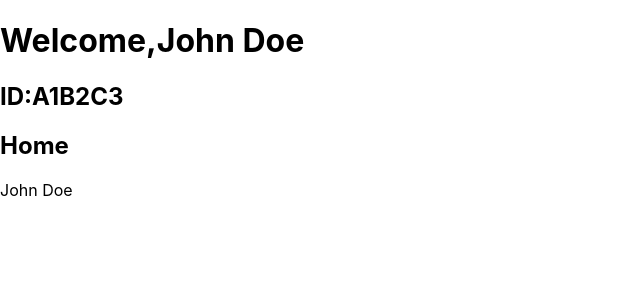
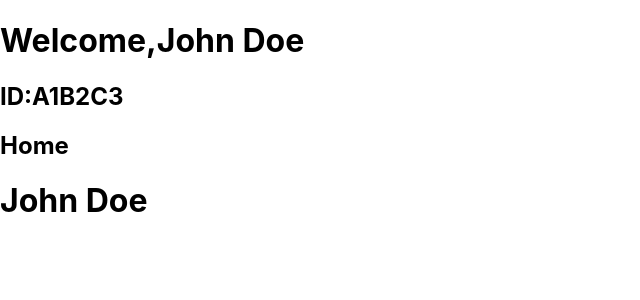
Before and after one commit to taerinlee/my-context-test, a React (Create React App) app: page / in a window 1280 px wide. Shown: the top 300 px of the page, without its empty margins (0-640 px from the left). Built offline with nearby package versions, Linux system fonts and the light colour scheme.

Commit message:
Add rest components

```diff
--- a/src/App.js
+++ b/src/App.js
@@ -21,11 +21,19 @@ function TopNav({ title }) {
   );
 }
 
+function Profile({ username }) {
+  return <h1>{username}</h1>;
+}
+
+function Page({ username }) {
+  return <Profile {...{ username }} />;
+}
+
 function Main({ title, username }) {
   return (
     <div className="main-content">
       <TopNav {...{ title }} />
-      { username }
+      <Page {...{ username }} />
     </div>
   );
 }
```
